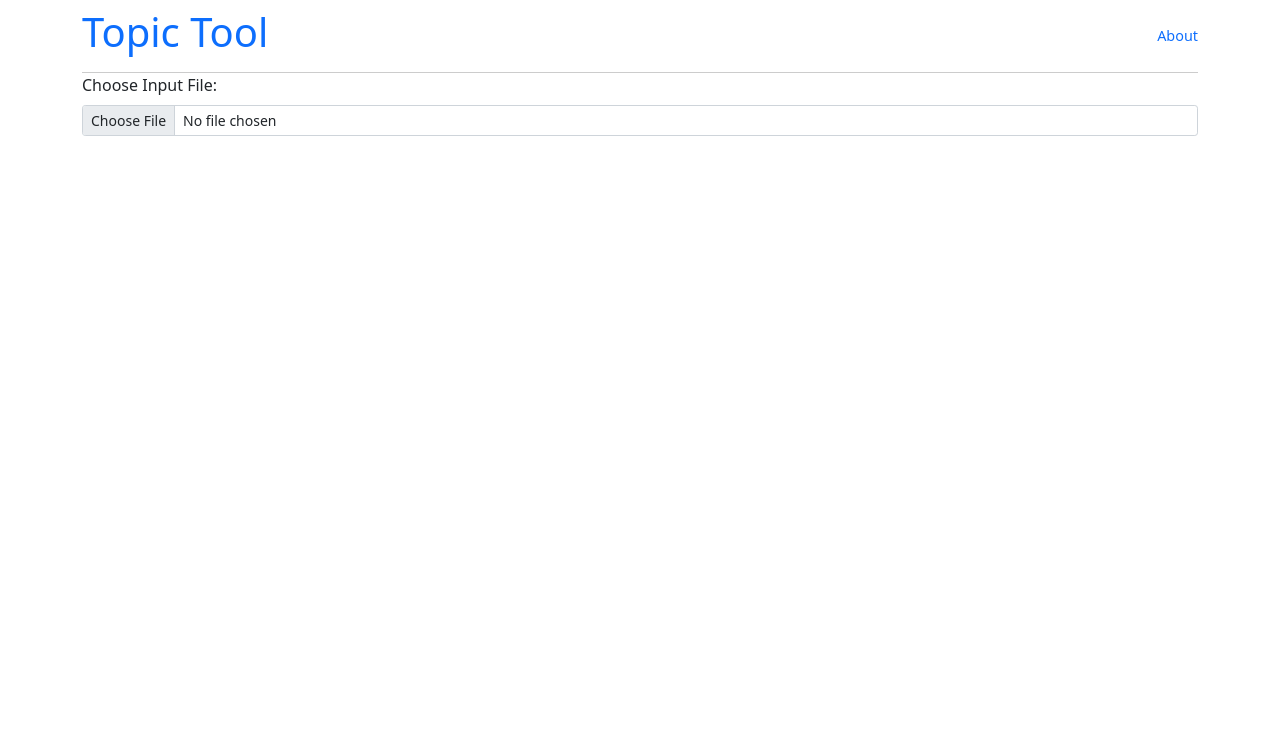
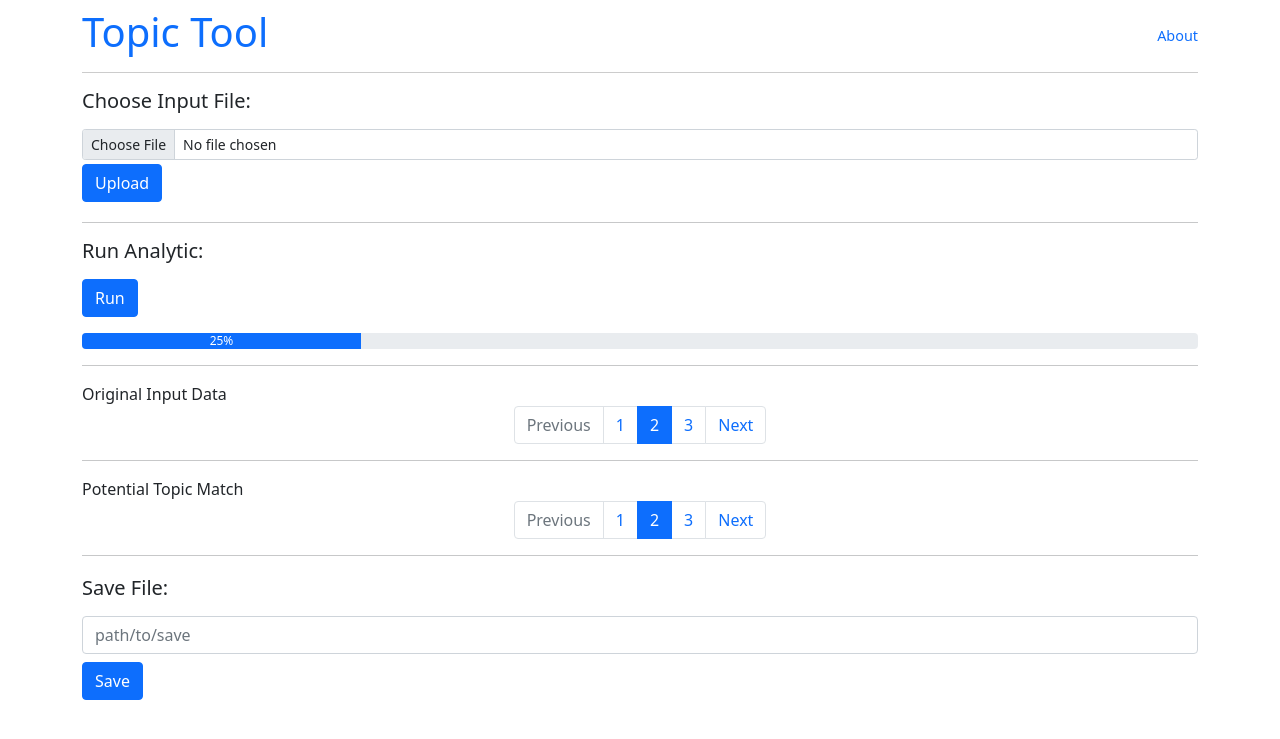
Before and after one commit to AlexanderGraf/TopicTool, a Flask app: page / in a window 1280 px wide. Shown: the top 739 px of the page. Run offline with Flask 2, Linux system fonts and the light colour scheme; some libraries are stand-ins or nearby versions.

Commit message:
nothing useful

```diff
--- a/TopicTool/routes.py
+++ b/TopicTool/routes.py
@@ -1,12 +1,24 @@
 
-from flask import render_template, make_response, url_for, redirect
+from flask import render_template, make_response, url_for, redirect, request
 from TopicTool import app
 from TopicTool.models import TopicToolDB
+import pandas as pd
 
-@app.route("/")
-@app.route("/index.html")
+@app.route("/",methods=["GET","POST"])
+@app.route("/index.html", methods = ["GET","POST"])
 def index():
-    return render_template("index.html")
+    if request.method == "POST":
+        uploaded_file = request.files["input_file"]
+        if uploaded_file.filename != "":
+            data = pd.read_excel(uploaded_file, skiprows = 1)
+
+            # instantiate the DB container
+            res = TopicToolDB(data)
+            print(res.test())
+            print(res.test().dtypes)
+
+
+    return render_template('index.html')
 
 @app.route("/about.html")
 def about():
--- a/TopicTool/templates/index.html
+++ b/TopicTool/templates/index.html
@@ -16,6 +16,12 @@
     }
     a:link {
       text-decoration: none;
+    }
+    hr {
+      margin-top: 0.2rem;
+      margin-bottom: 0.2rem;
+      border: 0;
+      border-top: 1px solid rgba(0, 0, 0, 0.1);
     }
   </style>
 
@@ -45,17 +51,89 @@
 
     <!-- File selection dialog -->
     <div class="container">
-      <label for="formFileSm" class="form-label">Choose Input File:</label>
-      <input class="form-control form-control-sm" id="formFileSm" type="file" accept=".csv, application/vnd.openxmlformats-officedocument.spreadsheetml.sheet, application/vnd.ms-excel"/>
+      <form method=post enctype=multipart/form-data>
+        <label for="formFileSm" class="form-label mt-3"><h5>Choose Input File:</h5></label>
+        <input class="form-control form-control-sm" name="input_file" id="formFileSm" type="file" accept=".csv, application/vnd.openxmlformats-officedocument.spreadsheetml.sheet, application/vnd.ms-excel"/>
+        <button class="btn btn-primary my-1" type="submit">Upload</button>
+      </form>
+      <hr>
+    </div>
+
+    <!-- Run Analytic Section (button to start and progress bar) -->
+    <div class="container">
+      <label for="formFileSm" class="form-label mt-.8"><h5>Run Analytic:</h5></label>
+      <p><button class="btn btn-primary my-.8" type="submit">Run</button></p>
+      <div class="progress">
+        <div class="progress-bar" role="progressbar" style="width: 25%;" aria-valuenow="25" aria-valuemin="0" aria-valuemax="100">25%
+        </div>
+      </div>
+      <hr>
+    </div>
+
+    <!-- Original Data Section -->
+    <div class="container">
+      <div class="jumbotron">
+        Original Input Data
+      </div>
+      <div id="input-row-nav">
+        <nav aria-label="...">
+          <ul class="pagination justify-content-center">
+            <li class="page-item disabled">
+              <span class="page-link">Previous</span>
+            </li>
+            <li class="page-item"><a class="page-link" href="#">1</a></li>
+            <li class="page-item active">
+              <span class="page-link">2</span>
+            </li>
+            <li class="page-item"><a class="page-link" href="#">3</a></li>
+            <li class="page-item">
+              <a class="page-link" href="#">Next</a>
+            </li>
+          </ul>
+        </nav>
+      </div>
+      <hr>
     </div>
 
 
+    <!-- Potential Matches Section -->
+    <div class="container">
+      <div class="jumbotron">
+        Potential Topic Match
+      </div>
+      <div id="topic-match-nav">
+        <nav aria-label="...">
+          <ul class="pagination justify-content-center">
+            <li class="page-item disabled">
+              <span class="page-link">Previous</span>
+            </li>
+            <li class="page-item"><a class="page-link" href="#">1</a></li>
+            <li class="page-item active">
+              <span class="page-link">2</span>
+            </li>
+            <li class="page-item"><a class="page-link" href="#">3</a></li>
+            <li class="page-item">
+              <a class="page-link" href="#">Next</a>
+            </li>
+          </ul>
+        </nav>
+      </div>
+      <hr>
+    </div>
 
+    <!-- Save Results Section -->
+    <div class="container">
+      <form action="/transform" method="post" enctype="multipart/form-data">
+        <label for="formFileSm" class="form-label mt-1"><h5>Save File:</h5></label>
+        <input type="text" class="form-control" id="filename_to_save" placeholder="path/to/save">
+        <button class="btn btn-primary my-2" type="submit">Save</button>
+      </form>
+    </div>
 
 
     <!-- Option 1: Bootstrap Bundle with Popper -->
     <script src="https://cdn.jsdelivr.net/npm/bootstrap@5.0.0-beta3/dist/js/bootstrap.bundle.min.js" integrity="sha384-JEW9xMcG8R+pH31jmWH6WWP0WintQrMb4s7ZOdauHnUtxwoG2vI5DkLtS3qm9Ekf" crossorigin="anonymous"></script>
-    <script lang="javascript" src="dist/xlsx.full.min.js"></script>
+    <!--<script lang="javascript" src="dist/xlsx.full.min.js"></script>-->
 
   </body>
 </html>
```
Also changed, not shown: TopicTool/models.py (+41 -0 lines).
